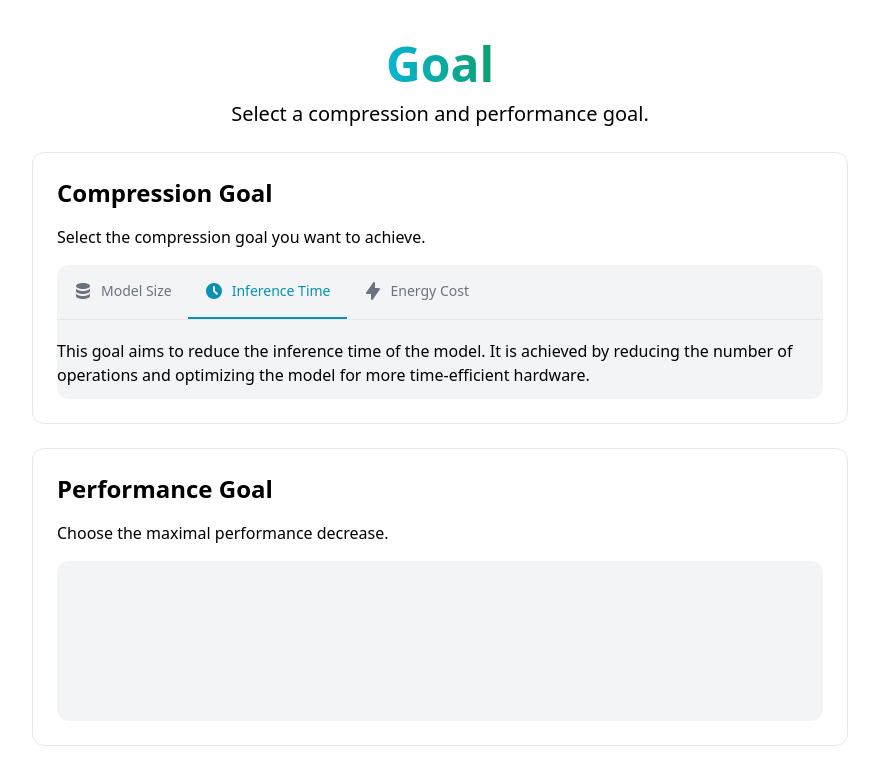
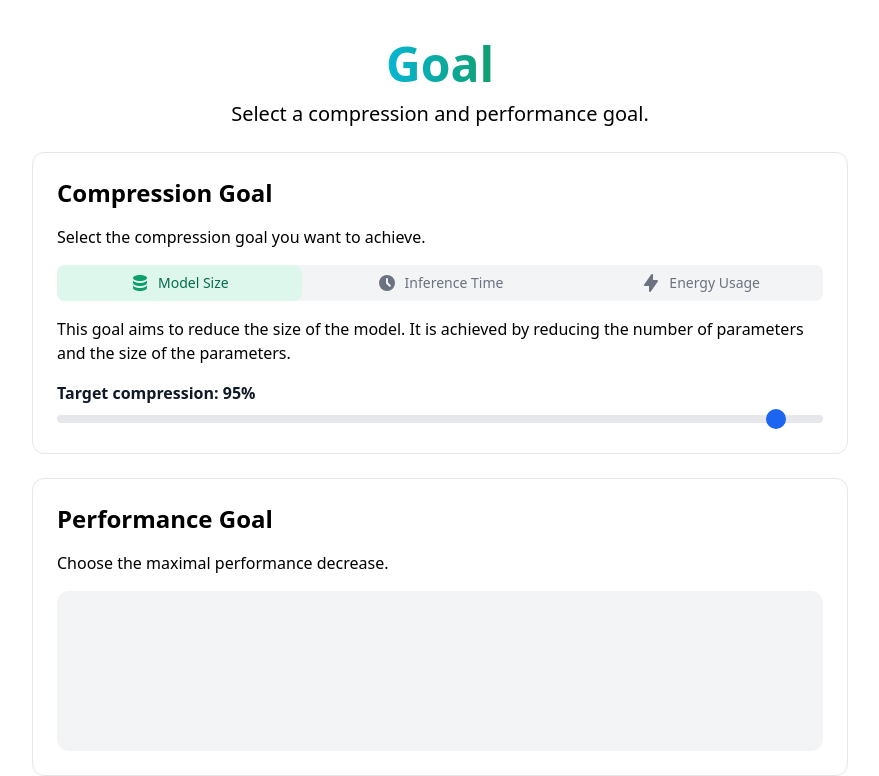
Before and after one commit to abel-vs/thesis-app, a Next.js app: page /goal in a window 1280 px wide. Shown: the top 776 px of the page, without its empty margins (200-1079 px from the left). Built offline with nearby package versions, Linux system fonts and the light colour scheme.

Commit message:
Add Tabs for goal

```diff
--- /dev/null
+++ b/components/Tabs.js
@@ -0,0 +1,98 @@
+import { CheckIcon, LightningBoltIcon, ClockIcon, DatabaseIcon } from '@heroicons/react/solid';
+import { RangeSlider } from 'flowbite-react';
+import { useState } from 'react';
+
+const tabs = [
+  {
+    name: 'Model Size',
+    icon: <DatabaseIcon />,
+    description:
+      'This goal aims to reduce the size of the model. It is achieved by reducing the number of parameters and the size of the parameters.',
+  },
+  {
+    name: 'Inference Time',
+    icon: <ClockIcon />,
+    description:
+      'This goal aims to reduce the inference time of the model. It is achieved by reducing the number of operations and optimizing the model for more time-efficient hardware.',
+  },
+  {
+    name: 'Energy Usage',
+    icon: <LightningBoltIcon />,
+    description:
+      'This goal aims to reduce the energy consumption of the model. It is achieved by reducing the number of operations and optimizing the model for more energy-efficient hardware.',
+  },
+];
+
+function classNames(...classes) {
+  return classes.filter(Boolean).join(' ');
+}
+
+export default function Tabs() {
+  const [selected, setSelected] = useState(tabs[0]);
+  const [target, setTarget] = useState(95);
+
+  return (
+    <div>
+      {/* For small screens */}
+      <div className="sm:hidden">
+        <label htmlFor="tabs" className="sr-only">
+          Select a tab
+        </label>
+        {/* Use an "onChange" listener to redirect the user to the selected tab URL. */}
+        <select
+          id="tabs"
+          name="tabs"
+          className="block w-full focus:ring-green-500 focus:border-green-500 border-gray-300 rounded-md"
+          defaultValue={selected.name}
+        >
+          {tabs.map((tab) => (
+            <option key={tab.name}>{tab.name}</option>
+          ))}
+        </select>
+      </div>
+      {/* For large screens */}
+      <div className="hidden sm:block ">
+        <nav className="flex space-x-4 bg-gray-100 rounded-lg" aria-label="Tabs">
+          {tabs.map((tab) => (
+            <a
+              key={tab.name}
+              className={classNames(
+                tab === selected ? 'bg-green-100 text-green-700' : 'text-gray-500 hover:text-gray-700',
+                'px-3 py-2 font-medium text-sm rounded-lg flex-1 text-center'
+              )}
+              aria-current={tab.index ? 'page' : undefined}
+              onClick={() => {
+                setSelected(tab);
+              }}
+            >
+              <div className="flex flex-row justify-center">
+                <div
+                  className={classNames(tab === selected ? 'text-green-500' : 'text-gray-500', 'w-5 h-5 mr-2 ')}
+                  aria-hidden="true"
+                >
+                  {tab.icon}
+                </div>
+                {/* {tab === selected && <CheckCircleIcon className="w-5 h-5 mr-2 text-green-500" aria-hidden="true" />} */}
+                {tab.name}
+              </div>
+            </a>
+          ))}
+        </nav>
+      </div>
+      {/* Content */}
+      <div className="mt-4">
+        {selected !== null ? selected.description : null}
+
+        <label className="block mt-4 font-bold text-gray-900 dark:text-white">Target compression: {target}%</label>
+        <input
+          type="range"
+          value={target}
+          onChange={(e) => setTarget(e.target.value)}
+          className="w-full h-2 bg-gray-200 rounded-lg appearance-none cursor-pointer dark:bg-gray-700 accent-red-500"
+        />
+
+        {/* <RangeSlider className="text-green-500" value={target} /> */}
+      </div>
+    </div>
+  );
+}
--- a/pages/goal.tsx
+++ b/pages/goal.tsx
@@ -1,11 +1,11 @@
-import { Tabs } from 'flowbite-react';
 import { useContext } from 'react';
-import Code from '../components/Code';
 import TitleBlock from '../components/Title';
 import AppContext from '../context/AppContext';
 import { CheckIcon, LightningBoltIcon, ClockIcon, DatabaseIcon } from '@heroicons/react/solid';
 import Link from 'next/link';
 import Button from '../components/Button';
+import Tabs from '../components/Tabs';
+// import { Tabs } from 'flowbite-react';
 
 export default function Goal() {
   const context = useContext(AppContext);
@@ -16,9 +16,9 @@ export default function Goal() {
       <div className="w-full my-6 rounded-xl border p-6 text-left">
         <h3 className="text-2xl font-bold">Compression Goal</h3>
         <p className="my-4">Select the compression goal you want to achieve.</p>
-        <div className="bg-gray-100 rounded-xl">
-          <Tabs.Group aria-label="Data options" style="underline" className="w-full" color="succes">
-            <Tabs.Item title="Model Size" icon={DatabaseIcon}>
+        <Tabs />
+        {/* <Tabs.Group aria-label="Data options" style="underline" className="w-full" color="succes">
+            <Tabs.Item title="Model Size" icon={DatabaseIcon} className="">
               This goal aims to reduce the size of the model. It is achieved by reducing the number of parameters and
               the size of the parameters.
             </Tabs.Item>
@@ -30,8 +30,7 @@ export default function Goal() {
               This goal aims to reduce the energy consumption of the model. It is achieved by reducing the number of
               operations and optimizing the model for more energy-efficient hardware.
             </Tabs.Item>
-          </Tabs.Group>
-        </div>
+          </Tabs.Group> */}
       </div>
       <div className=" w-full rounded-xl border p-6 text-left">
         <h3 className="text-2xl font-bold">Performance Goal</h3>
--- a/tailwind.config.js
+++ b/tailwind.config.js
@@ -10,5 +10,5 @@ module.exports = {
   theme: {
     extend: {},
   },
-  plugins: [require('flowbite/plugin')],
+  plugins: [require('flowbite/plugin'), require('@tailwindcss/forms')],
 };
```
Also changed, not shown: package.json (+8 -7 lines), 1 other file (tests, documents, lock files or other folders).
